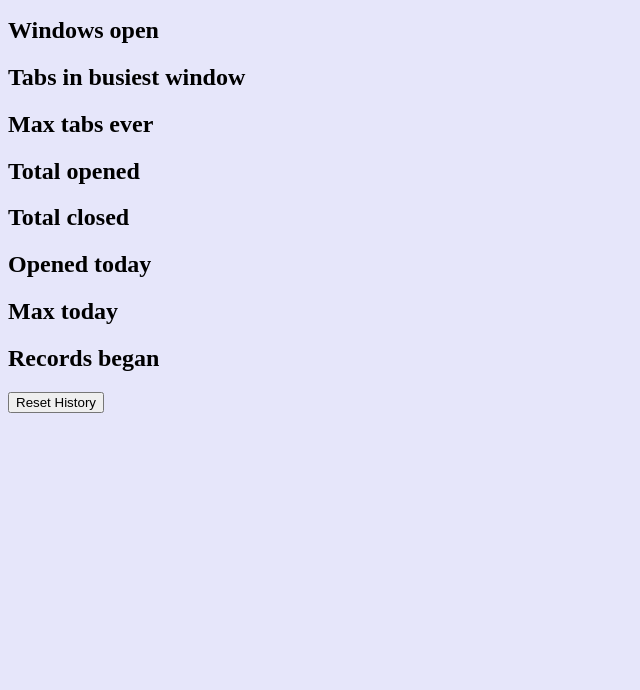
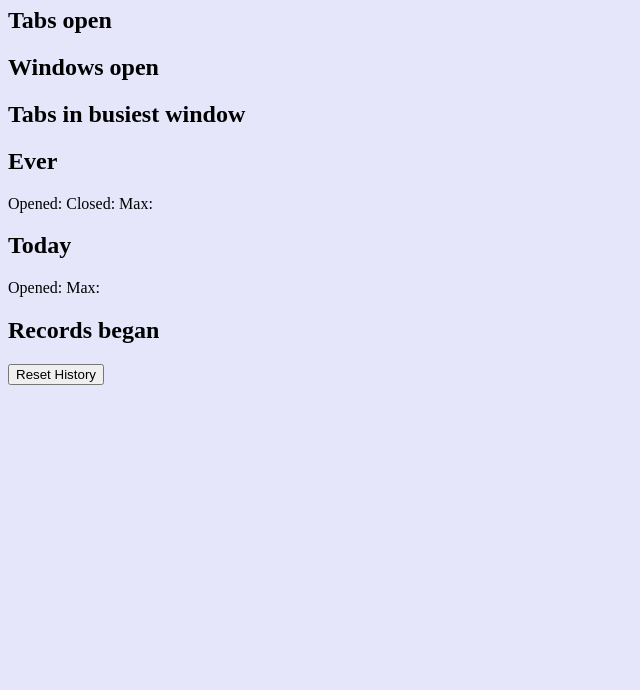
Before and after one commit to Jim6561/TabCountGraph, a browser extension: page main.html in a window 1280 px wide. Shown: the part 110-800 px from the top of the page, without its empty margins (0-640 px from the left). Drawn offline with Linux system fonts and the light colour scheme.

```diff
--- a/main.html
+++ b/main.html
@@ -17,20 +17,11 @@
 <h2>Tabs in busiest window</h2>
 <div id='busiestWindow'></div>
 
-<h2>Max tabs ever</h2>
-<div id='maxEver'></div>
+<h2>Ever</h2>
+<p>Opened: <span id='totalCreated'></span> Closed: <span id='totalRemoved'></span> Max: <span id='maxEver'></span></p>
 
-<h2>Total opened</h2>
-<div id='totalCreated'></div>
-
-<h2>Total closed</h2>
-<div id='totalRemoved'></div>
-
-<h2>Opened today</h2>
-<div id='todayCount'></div>
-
-<h2>Max today</h2>
-<div id='todayMax'></div>
+<h2>Today</h2>
+Opened: <span id='todayCount'></span> Max: <span id='todayMax'></span>
 
 <h2>Records began</h2>
 <div id='recordsBegan'></div>
--- a/style.css
+++ b/style.css
@@ -1,3 +1,4 @@
 body {
     background-color: lavender;
+    width: 300px;
 }
```
